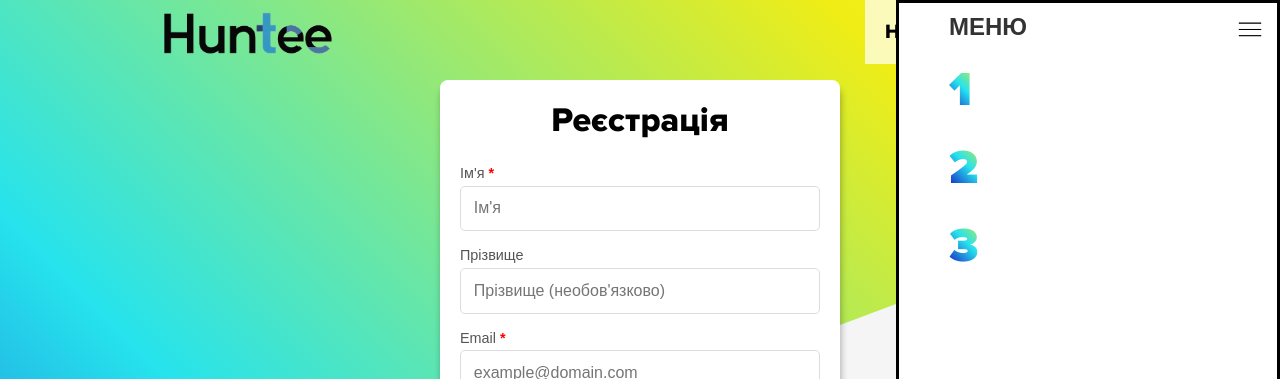
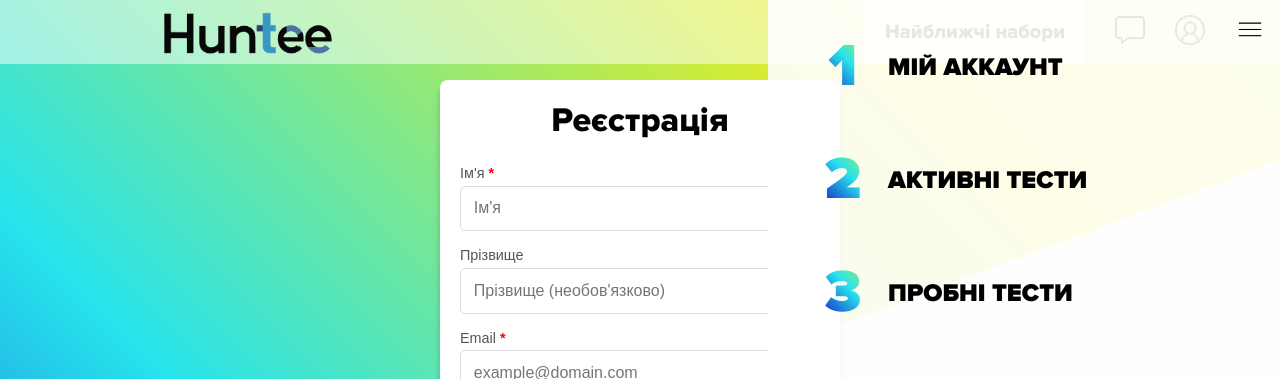
Before and after one commit to valerii-okhmak/huntee, a React (Create React App) app in the folder frontend/: page /reg in a window 1280 px wide. Both pictures are taken after a click on the button 1250 px from the left and 31 px from the top of the page. Shown: the top 379 px of the page. Built offline with nearby package versions, Linux system fonts and the light colour scheme; a web font is replaced by a local one.

Commit message:
burger menu

```diff
--- a/frontend/src/components/burgerMenu/burgerMenu.css
+++ b/frontend/src/components/burgerMenu/burgerMenu.css
@@ -3,12 +3,11 @@
     position: absolute;
     top: 0;
     right: 0;
-    width: 30%;
+    width: 40%;
     min-height: 100vh;
-    background-color: #ffffff;
+    background-color: rgb(255, 255, 255, 0.9);
     z-index: 98;
     padding: 10px 50px;
-    border: 3px solid rgb(0, 0, 0);
   }
 
   .active {
@@ -21,15 +20,49 @@
     margin: 0;
     display: flex;
     flex-direction: column;
-    gap: 20px;
+    gap: 40px;
     font-size: 20px;
     font-weight: 600;
     margin-top: 20px;
   }
 
- .link{
+  @keyframes fadeInLeft {
+    0% {
+      opacity: 0;
+      transform: translateX(-40px);
+    }
+    100% {
+      opacity: 1;
+      transform: translateX(0);
+    }
+  }
+
+  .link {
+    display: flex;
+    align-items: center;
     text-decoration: none;
-    font-size: 48px;
+    animation: fadeInLeft 0.8s ease forwards;
+    opacity: 0; /* щоб було приховано до анімації */
+  }
+
+  /* Затримка появи кожного пункту меню */
+  .burger-list li:nth-child(1) .link {
+    animation-delay: 0.1s;
+  }
+
+  .burger-list li:nth-child(2) .link {
+    animation-delay: 0.3s;
+  }
+
+  .burger-list li:nth-child(3) .link {
+    animation-delay: 0.5s;
+  }
+
+
+  .digit {
+    width: 50px; /* або більше, щоб усі цифри були однакової ширини */
+    text-align: center;
+    font-size: 60px;
     font-family: 'MyFont1', sans-serif;
     font-weight: 900;
     background: linear-gradient(45deg, #001a61, #160dc2, #26e3ed, #f0ed15,#fffd87);
@@ -40,8 +73,27 @@
     animation: gradientAnimation 20s infinite linear;
   }
 
+  .burger-text {
+    color: black;
+    font-family: 'MyFont1', sans-serif;
+    font-size: 25px;
+    text-decoration: none;
+    margin-left: 20px; /* менш агресивне зміщення */
+    text-transform: uppercase;
+
+  }
+
   @keyframes gradientAnimation {
     0% { background-position: 0% 50%; }
     50% { background-position: 100% 50%; }
     100% { background-position: 0% 50%; }
 }
+
+.burger-text:hover {
+  background: linear-gradient(45deg, #001a61, #160dc2, #26e3ed, #f0ed15,#fffd87);
+  background-size: 200% 200%;
+  background-clip: text;
+  -webkit-background-clip: text;
+  -webkit-text-fill-color: transparent;
+  animation: gradientAnimation 20s infinite linear;
+}
--- a/frontend/src/components/burgerMenu/burgerMenu.js
+++ b/frontend/src/components/burgerMenu/burgerMenu.js
@@ -6,12 +6,11 @@ const burgerMenu = () => {
   return (
         <div className='burger-container'>
             <div className='burger-menu'>
-            <h2>МЕНЮ</h2>
                 <div className='burger-line'></div>
                 <ul className='burger-list'>
-                    <li><Link to="/" className='link'>1</Link></li>
-                    <li><Link to="/auth" className='link'>2</Link></li>
-                    <li><Link to="#footer" className='link'>3</Link></li>
+                    <li><Link to="/profile" className='link'><span className='digit'>1</span><span className='burger-text'>Мій аккаунт</span></Link></li>
+                    <li><Link to="/alltests" className='link'><span className='digit'>2</span><span className='burger-text'>Активні тести</span></Link></li>
+                    <li><Link to="#footer" className='link'><span className='digit'>3</span><span className='burger-text'>Пробні тести</span></Link></li>
                 </ul>
             </div>
         </div>
--- a/frontend/src/components/header/Header.css
+++ b/frontend/src/components/header/Header.css
@@ -7,6 +7,7 @@
     width: 100%;
     z-index: 10;
     position: fixed;
+    background-color: rgba(255, 255, 255, 0.5);
   }
 
 .header .logo h1 {
--- a/frontend/src/components/welcome/Welcome.js
+++ b/frontend/src/components/welcome/Welcome.js
@@ -1,6 +1,6 @@
 import React from 'react';
 import './Welcome.css';
-import backgroundVideo from '../../video/ze.MP4'; // ⚠️ вкажи правильний шлях до відео
+import backgroundVideo from '../../video/welcomevideo.mp4'; // ⚠️ вкажи правильний шлях до відео
 
 const Welcome = () => {
   return (
```
